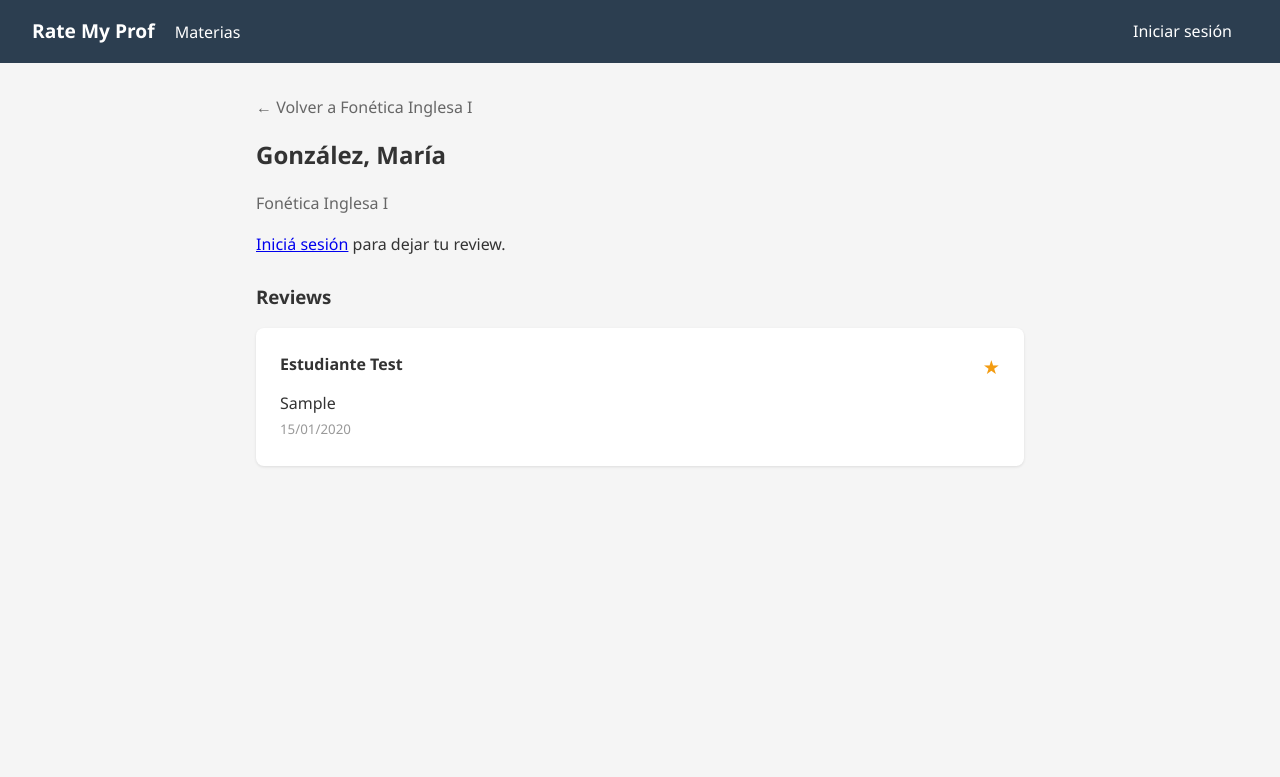
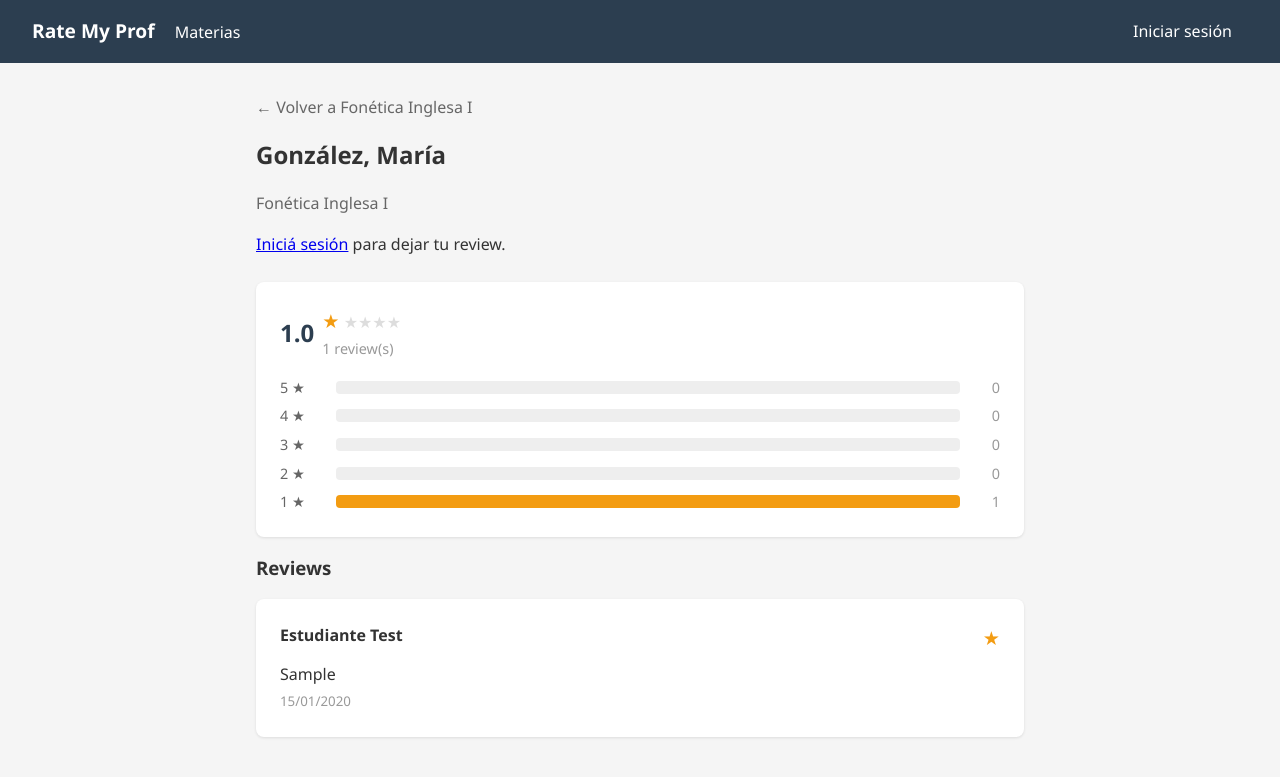
Before and after one commit to miru-porto/reviews-lenguitas, a Spring Boot app: page /catedra/1 in a window 1280 px wide. Shown: the top 777 px of the page. Run offline with Spring Boot 4, Linux system fonts and the light colour scheme; data comes from the database, SQL or seed files in the repository; tables that the repository leaves empty hold one stand-in row (values such as "Sample post"); some of the project's set-up classes (security, data sources, template engines, error pages and the like) are left out, and stand-ins take their place; some libraries are stand-ins or nearby versions.

Commit message:
feat: desglose de rating + DTOs de salida en las vistas

```diff
--- a/src/main/java/com/lenguas/ratemyprof/controller/MateriaController.java
+++ b/src/main/java/com/lenguas/ratemyprof/controller/MateriaController.java
@@ -34,7 +34,7 @@ public class MateriaController {
     public String verCatedrasPorMateria(@PathVariable Long id, Model model) {
         List<CatedraConRating> catedras = catedraService.findByMateriaOrdenadoPorRating(id);
         model.addAttribute("catedras", catedras);
-        model.addAttribute("materia", materiaRepository.findById(id).orElseThrow());
+        model.addAttribute("materiaNombre", materiaRepository.findById(id).orElseThrow().getNombre());
         return "catedras-por-materia";
     }
 }
--- a/src/main/java/com/lenguas/ratemyprof/controller/ReviewController.java
+++ b/src/main/java/com/lenguas/ratemyprof/controller/ReviewController.java
@@ -1,8 +1,9 @@
 package com.lenguas.ratemyprof.controller;
 
+import com.lenguas.ratemyprof.dto.CatedraView;
 import com.lenguas.ratemyprof.dto.ReviewForm;
+import com.lenguas.ratemyprof.dto.ReviewView;
 import com.lenguas.ratemyprof.model.Catedra;
-import com.lenguas.ratemyprof.model.Review;
 import com.lenguas.ratemyprof.model.Usuario;
 import com.lenguas.ratemyprof.service.CatedraService;
 import com.lenguas.ratemyprof.service.ReviewService;
@@ -33,10 +34,11 @@ public class ReviewController {
      */
     @GetMapping("/catedra/{id}")
     public String verReviews(@PathVariable Long id, Model model) {
-        Catedra catedra = catedraService.findById(id);
-        List<Review> reviews = reviewService.findByCatedra(id);
+        CatedraView catedra = catedraService.findViewById(id);
+        List<ReviewView> reviews = reviewService.findByCatedra(id);
         model.addAttribute("catedra", catedra);
         model.addAttribute("reviews", reviews);
+        model.addAttribute("desglose", catedraService.desgloseRating(id));
         return "reviews";
     }
 
--- a/src/main/resources/static/css/style.css
+++ b/src/main/resources/static/css/style.css
@@ -118,3 +118,11 @@ nav .brand { font-size: 1.2rem; font-weight: bold; }
     color: #999;
     font-size: 0.9rem;
 }
+
+/* ===== Desglose de rating ===== */
+.desglose { display: flex; flex-direction: column; gap: 0.35rem; margin-top: 1rem; }
+.desglose-fila { display: flex; align-items: center; gap: 0.5rem; }
+.desglose-label { width: 3rem; color: #666; font-size: 0.9rem; }
+.desglose-track { flex: 1; height: 0.8rem; background: #eee; border-radius: 4px; overflow: hidden; }
+.desglose-fill { height: 100%; background: #f39c12; }
+.desglose-cant { width: 2rem; text-align: right; color: #999; font-size: 0.9rem; }
--- a/src/main/resources/templates/catedras-por-materia.html
+++ b/src/main/resources/templates/catedras-por-materia.html
@@ -2,7 +2,7 @@
 <html xmlns:th="http://www.thymeleaf.org" xmlns:sec="http://www.thymeleaf.org/extras/spring-security">
 <head>
     <meta charset="UTF-8">
-    <title th:text="${materia.nombre} + ' - Rate My Prof'">Materia</title>
+    <title th:text="${materiaNombre} + ' - Rate My Prof'">Materia</title>
     <link rel="stylesheet" th:href="@{/css/style.css}">
 </head>
 <body>
@@ -19,7 +19,7 @@
 
     <div class="container">
         <a th:href="@{/materias}" style="color: #666; text-decoration: none;">← Volver a materias</a>
-        <h2 style="margin: 1rem 0;" th:text="${materia.nombre}">Fonética Inglesa</h2>
+        <h2 style="margin: 1rem 0;" th:text="${materiaNombre}">Fonética Inglesa</h2>
         <p style="margin-bottom: 1.5rem; color: #666;">Cátedras ordenadas por rating (de menor a mayor)</p>
 
         <div th:each="cat : ${catedras}" class="card">
--- a/src/main/resources/templates/reviews.html
+++ b/src/main/resources/templates/reviews.html
@@ -18,21 +18,21 @@
     </nav>
 
     <div class="container">
-        <a th:href="@{/materias/{id}(id=${catedra.materia.id})}" style="color: #666; text-decoration: none;">
-            ← Volver a <span th:text="${catedra.materia.nombre}">materia</span>
+        <a th:href="@{/materias/{id}(id=${catedra.materiaId})}" style="color: #666; text-decoration: none;">
+            ← Volver a <span th:text="${catedra.materiaNombre}">materia</span>
         </a>
 
         <h2 style="margin: 1rem 0;">
-            <span th:text="${catedra.profesor.apellido + ', ' + catedra.profesor.nombre}">García, María</span>
+            <span th:text="${catedra.apellidoProfesor + ', ' + catedra.nombreProfesor}">García, María</span>
         </h2>
-        <p style="color: #666; margin-bottom: 1rem;" th:text="${catedra.materia.nombre}">Fonética</p>
+        <p style="color: #666; margin-bottom: 1rem;" th:text="${catedra.materiaNombre}">Fonética</p>
 
         <div th:if="${param.exito}" class="alert alert-success">
             ¡Tu review se publicó correctamente!
         </div>
 
         <a sec:authorize="isAuthenticated()"
-           th:href="@{/review/nueva/{id}(id=${catedra.id})}"
+           th:href="@{/review/nueva/{id}(id=${catedra.catedraId})}"
            class="btn btn-success" style="margin-bottom: 1.5rem;">
             Dejar mi review
         </a>
@@ -40,15 +40,35 @@
             <a th:href="@{/login}">Iniciá sesión</a> para dejar tu review.
         </p>
 
+        <div th:if="${desglose.total > 0}" class="card">
+            <div class="rating-bar">
+                <span class="rating-number" th:text="${#numbers.formatDecimal(desglose.promedio, 1, 1)}">3.5</span>
+                <div>
+                    <span class="stars" th:text="${'★'.repeat(desglose.promedio.intValue())}">★★★</span>
+                    <span class="stars-empty" th:text="${'★'.repeat(5 - desglose.promedio.intValue())}">★★</span>
+                    <div class="rating-count" th:text="${desglose.total} + ' review(s)'">3 reviews</div>
+                </div>
+            </div>
+            <div class="desglose">
+                <div th:each="nivel : ${desglose.niveles}" class="desglose-fila">
+                    <span class="desglose-label" th:text="${nivel.estrellas} + ' ★'">5 ★</span>
+                    <div class="desglose-track">
+                        <div class="desglose-fill" th:style="'width:' + ${nivel.porcentaje} + '%'"></div>
+                    </div>
+                    <span class="desglose-cant" th:text="${nivel.cantidad}">2</span>
+                </div>
+            </div>
+        </div>
+
         <h3 style="margin-bottom: 1rem;">Reviews</h3>
 
         <div th:each="review : ${reviews}" class="card">
             <div style="display: flex; justify-content: space-between; margin-bottom: 0.5rem;">
-                <strong th:text="${review.usuario.nombre}">Juan</strong>
+                <strong th:text="${review.autor}">Juan</strong>
                 <span class="stars" th:text="${'★'.repeat(review.puntuacion)}">★★★</span>
             </div>
             <p th:text="${review.comentario}">Muy buen profesor...</p>
-            <small style="color: #999;" th:text="${#temporals.format(review.fechaCreacion, 'dd/MM/yyyy')}">01/01/2025</small>
+            <small style="color: #999;" th:text="${review.fecha}">01/01/2025</small>
         </div>
 
         <p th:if="${#lists.isEmpty(reviews)}" style="color: #999;">
```
Also changed, not shown: src/main/java/com/lenguas/ratemyprof/dto/CatedraView.java (added, +18 -0 lines), src/main/java/com/lenguas/ratemyprof/dto/NivelRating.java (added, +16 -0 lines), src/main/java/com/lenguas/ratemyprof/dto/RatingBreakdown.java (added, +18 -0 lines), src/main/java/com/lenguas/ratemyprof/dto/ReviewView.java (added, +17 -0 lines), src/main/java/com/lenguas/ratemyprof/repository/ReviewRepository.java (+8 -0 lines), src/main/java/com/lenguas/ratemyprof/service/CatedraService.java (+44 -0 lines), src/main/java/com/lenguas/ratemyprof/service/ReviewService.java (+13 -2 lines).
